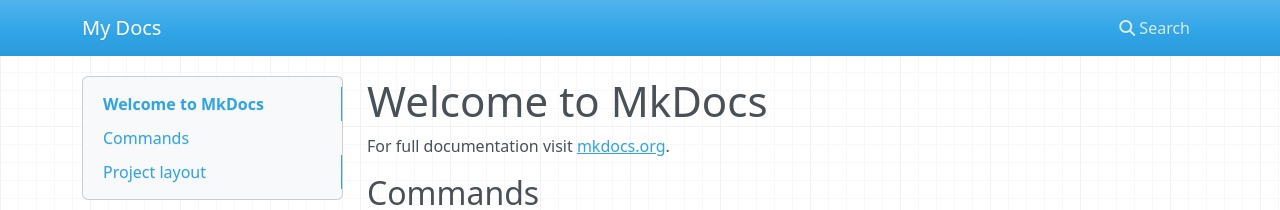
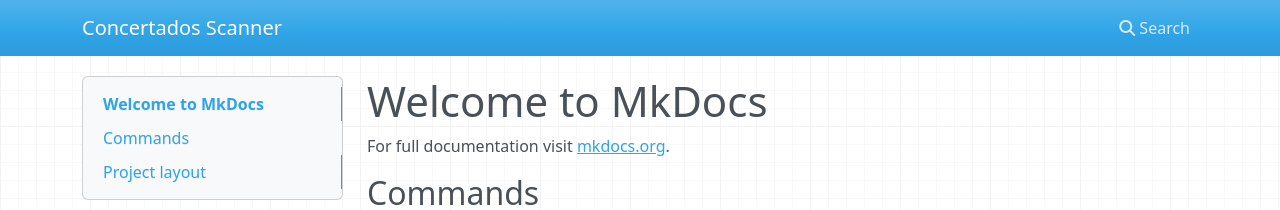
Before and after one commit to sideralmusic/concertados-scanner-website, an MkDocs documentation site: the page built from docs/index.md, in a window 1280 px wide. Shown: the top 210 px of the page. Built offline with MkDocs 1.6.1, drawn with Linux system fonts in a browser that asks for light colours; nearby versions of some CDN libraries.

Commit message:
change site name

```diff
--- a/mkdocs.yml
+++ b/mkdocs.yml
@@ -1 +1 @@
-site_name: My Docs
+site_name: Concertados Scanner
```
